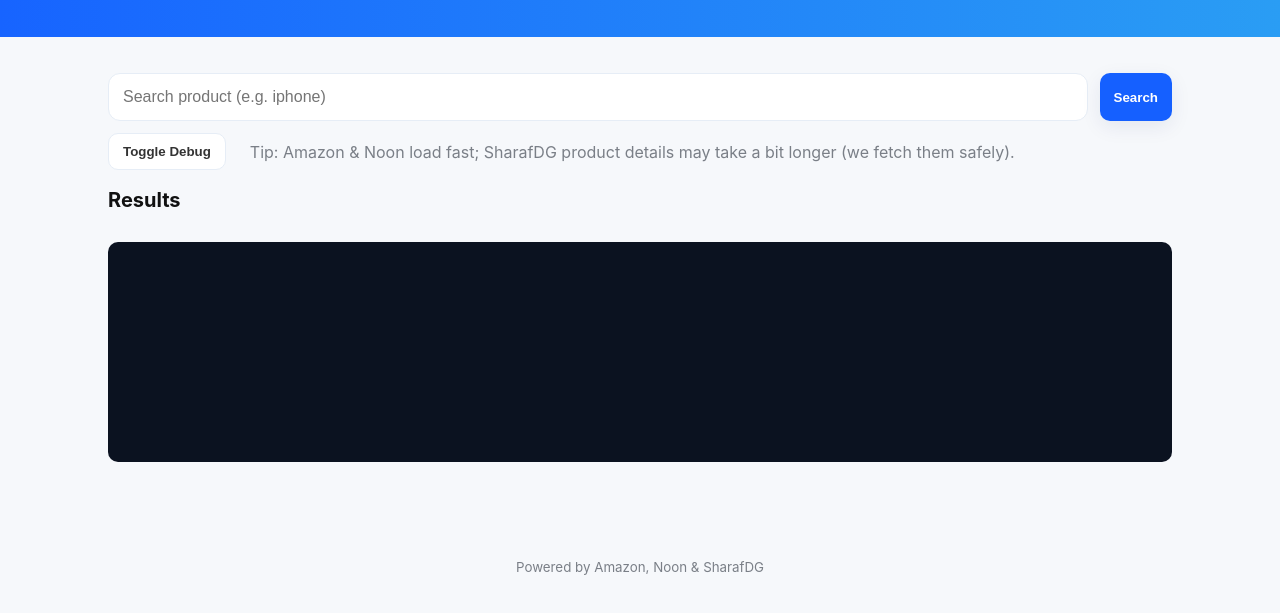
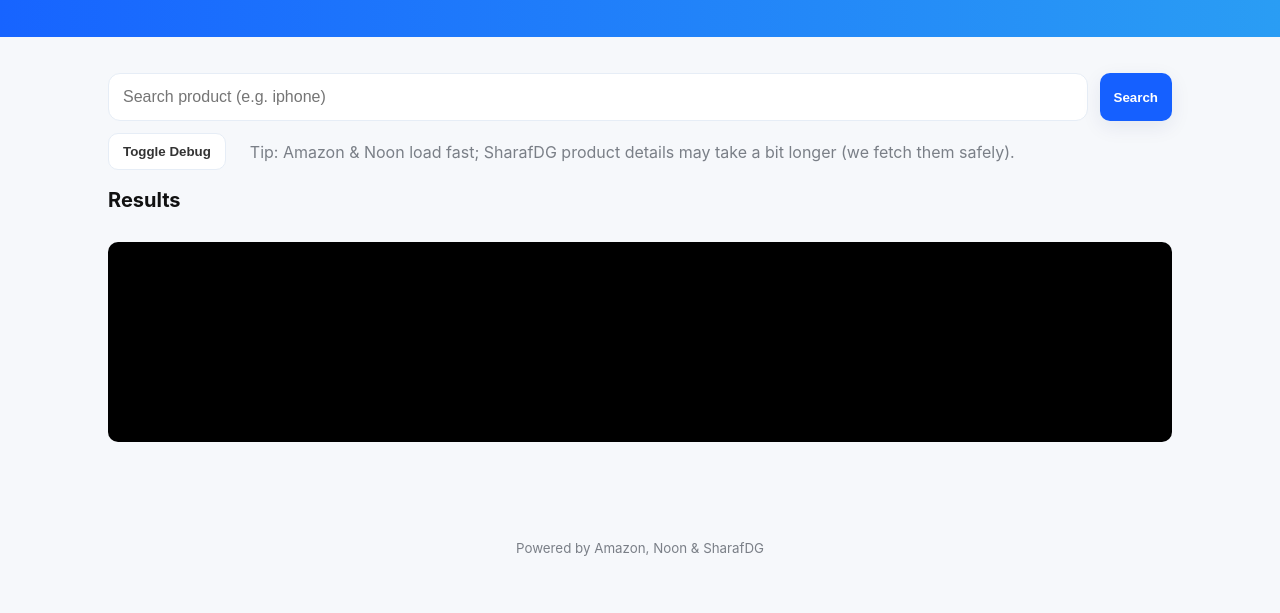
Before and after one commit to ehabmalaeb12/noon-worker, a website: page index.html in a window 1280 px wide. Shown: the part 91-704 px from the top of the page. Drawn offline with Linux system fonts and the light colour scheme.

Commit message:
Update style.css

```diff
--- a/style.css
+++ b/style.css
@@ -3,7 +3,7 @@
   --success:#10b981;
 }
 *{box-sizing:border-box}
-body{font-family:Inter,system-ui,Segoe UI,Arial;margin:0;background:var(--bg);color:#111}
+body{font-family:Inter,system-ui,Segoe UI,Arial; margin:0; background:var(--bg); color:#111}
 .container{max-width:1100px;margin:0 auto;padding:18px}
 .topbar{background:linear-gradient(90deg,#1764ff 0%, #2a9df4 100%); color:#fff; padding:22px 0}
 .brand{margin:0;font-size:22px}
@@ -28,7 +28,7 @@ button{cursor:pointer;border:0;padding:10px 14px;border-radius:10px;font-weight:
 .card a{display:inline-block;margin-top:10px;padding:10px;border-radius:8px;background:#fff;border:1px solid #e6edf6;text-decoration:none;color:var(--accent);text-align:center}
 
 .debug-wrap{margin-top:22px}
-.debug{background:#0b1220;color:#ccebd9;padding:12px;border-radius:10px;height:220px;overflow:auto;display:block;white-space:pre-wrap;font-family:monospace;font-size:12px}
+.debug{background:#000;color:#0f0;padding:12px;border-radius:10px;height:200px;overflow:auto;display:block;white-space:pre-wrap}
 
 .footer{padding:24px 18px;text-align:center;color:var(--muted);margin-top:40px}
 @media (max-width:520px){
```
